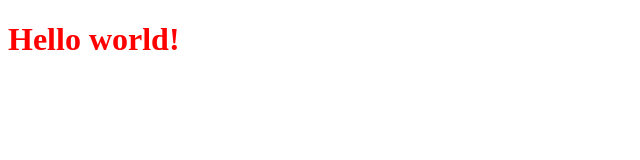
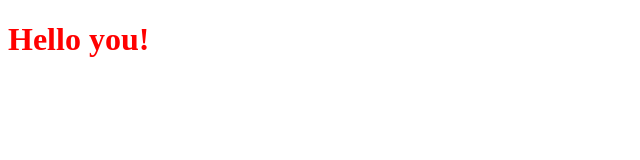
Before and after one commit to Ang-Ian/collab-test, a plain HTML site: page index.html in a window 1280 px wide. Shown: the full height of the page, 0-640 px from the left. Drawn offline with Linux system fonts and the light colour scheme.

Commit message:
Change hello world to hello you

```diff
--- a/index.html
+++ b/index.html
@@ -11,7 +11,7 @@
 </head>
 
 <body>
-    <h1>Hello world!</h1>
+    <h1>Hello you!</h1>
 
 </body>
 
```
